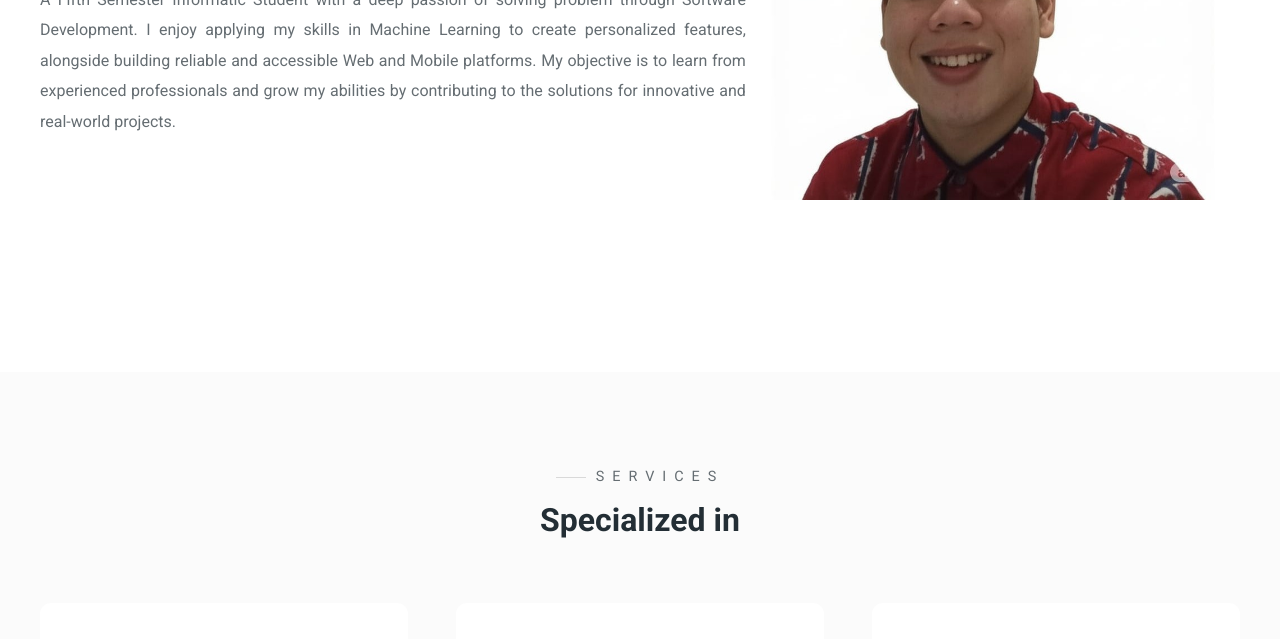
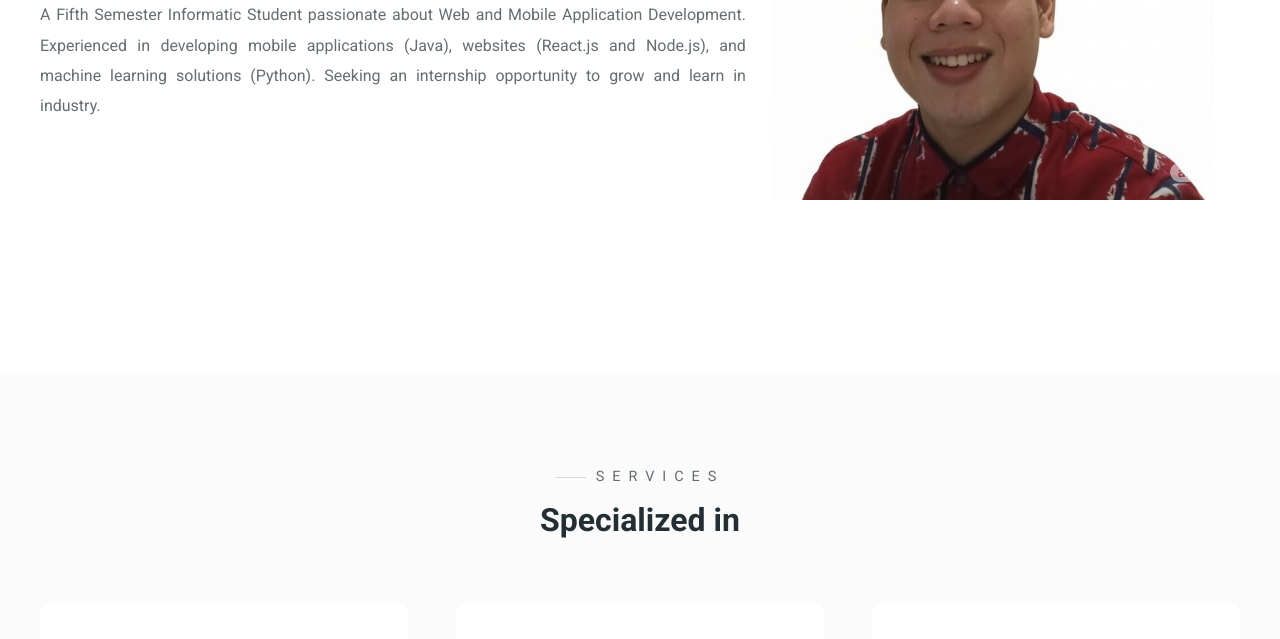
Before and after one commit to bensfain/myPortofolio, a plain HTML site: page index.html in a window 1280 px wide. Shown: the part 461-1100 px from the top of the page. Drawn offline with Linux system fonts and the light colour scheme.

Commit message:
Fix description

```diff
--- a/index.html
+++ b/index.html
@@ -48,9 +48,9 @@
                         <h1 class="hero-name"><span>Bensfain</span> Yose Tamba</h1>
                         <div class="profile-segment">
                             <p>
-                                A Fifth Semester Informatic Student with a deep passion of solving problem through Software Development.
-I enjoy applying my skills in Machine Learning to create personalized features, alongside building reliable and accessible Web and Mobile platforms.
-My objective is to learn from experienced professionals and grow my abilities by contributing to the solutions for innovative and real-world projects.
+                                A Fifth Semester Informatic Student passionate about Web and Mobile Application
+                                Development. Experienced in developing mobile applications (Java), websites (React.js and Node.js),
+                                and machine learning solutions (Python). Seeking an internship opportunity to grow and learn in industry.
                             </p>
                         </div>
 
```
